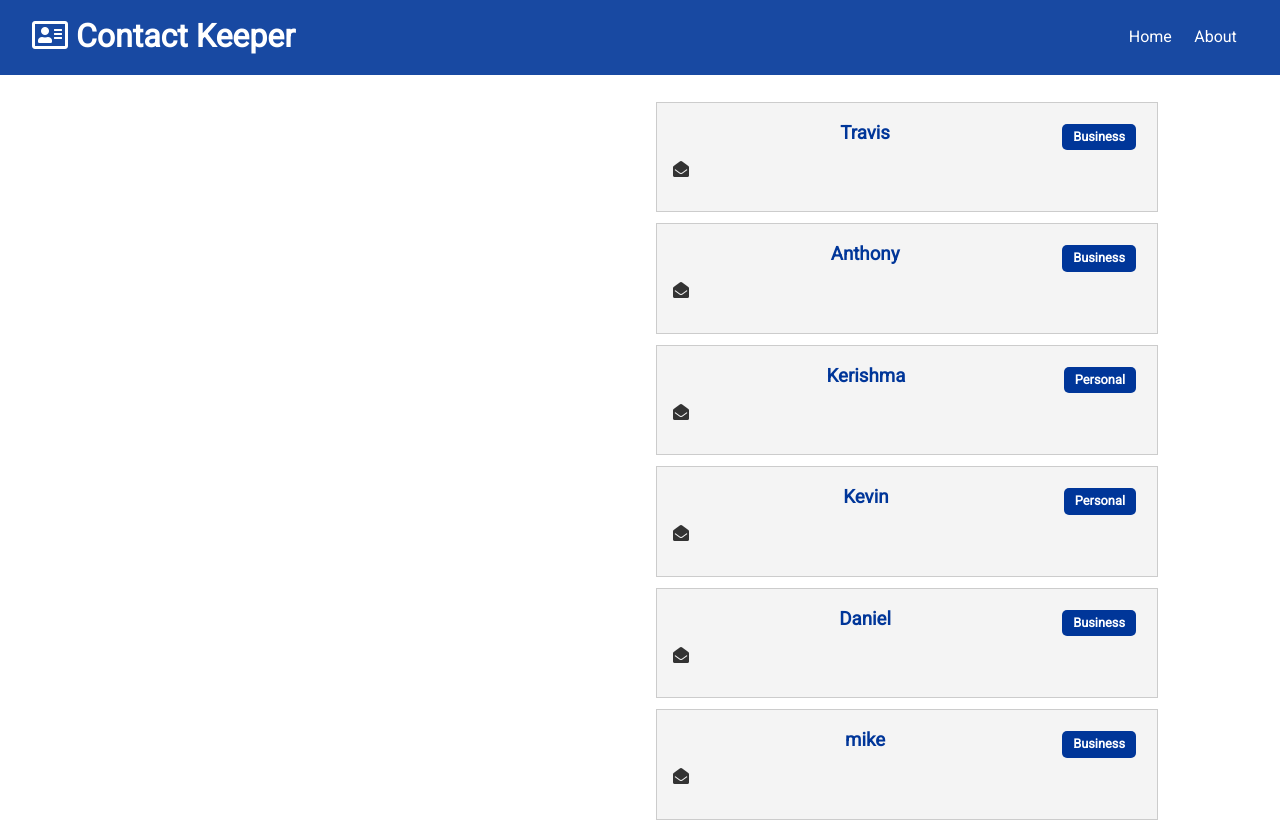
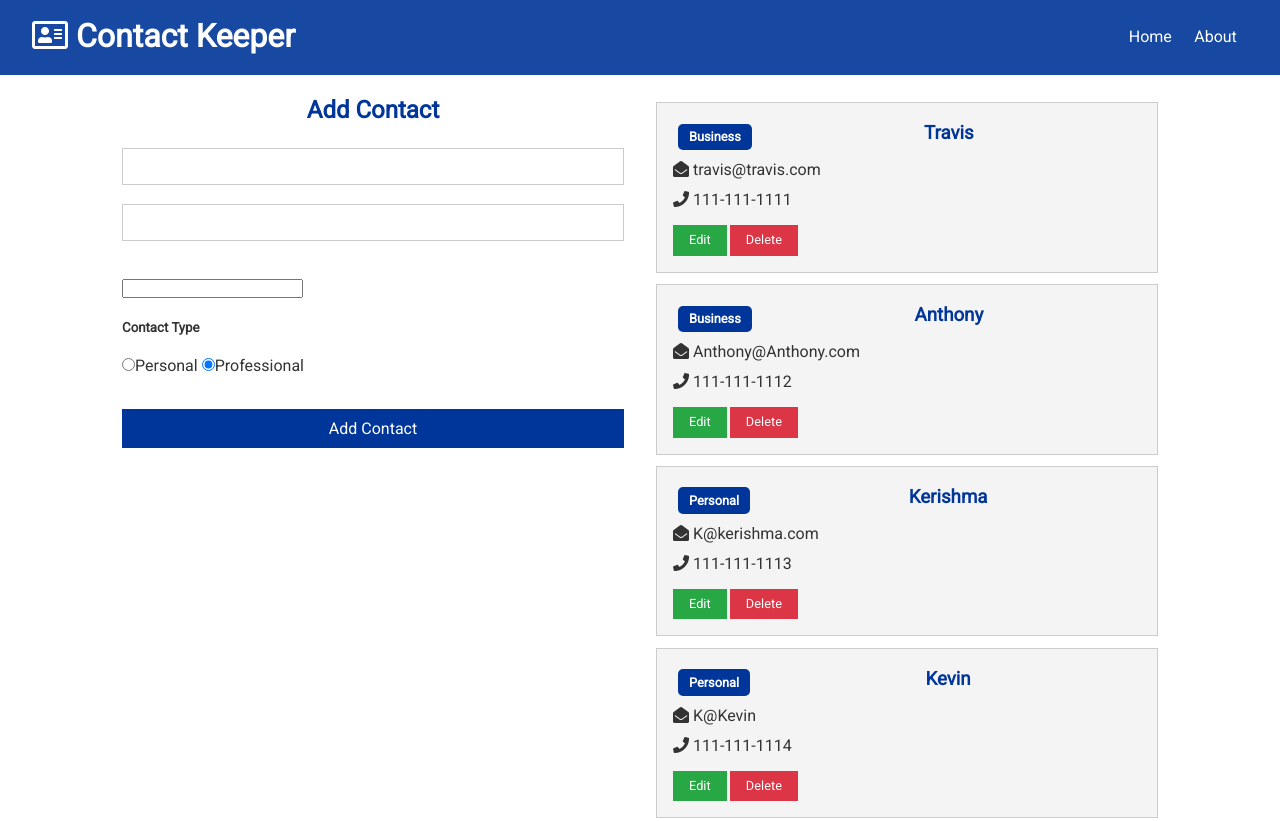
Before and after one commit to 14Anthony/myContact, a React (Create React App) app in the folder client/: page / in a window 1280 px wide. Shown: the top 821 px of the page. Built offline with nearby package versions, Linux system fonts and the light colour scheme.

Commit message:
finished a form for submit,  I think I can get a full crud op out of this?

```diff
--- /dev/null
+++ b/client/src/components/contacts/ContactForm.js
@@ -0,0 +1,55 @@
+import React, { useState } from 'react'
+
+const ContactForm = () => {
+    const [contact, setContact] = useState({
+        name: '',
+        email: '',
+        phone: '',
+        type: 'personal',
+
+    })
+    const { name, email, phone, type } = contact;
+
+    const onChange = (e) => setContact({ ...contact, [e.target.name]: e.target.value });
+
+    return (
+        <form>
+            <h2 className="text-primary">Add Contact</h2>
+            <input
+                type='text'
+                name='Name'
+                value={name}
+                onChange={onChange}
+            />
+            <input
+                type='email'
+                name='Email'
+                value={email}
+                onChange={onChange}
+            />
+            <input
+                type='phone'
+                name='Phone'
+                value={phone}
+                onChange={onChange}
+            />
+
+            <h5> Contact Type</h5>
+            <input type="radio"
+                name="type"
+                value="peronal"
+                checked={type === 'personal'} />Personal{"  "}
+
+            <input type="radio"
+                name="type"
+                value="professional"
+                checked={type === 'personal'} />Professional{"  "}
+
+            <div>
+                <input type='submit' value="Add Contact" className="btn btn-primary btn-block" />
+            </div>
+        </form>
+    )
+}
+
+export default ContactForm
--- a/client/src/components/contacts/ContactItem.js
+++ b/client/src/components/contacts/ContactItem.js
@@ -1,4 +1,6 @@
 import React from 'react'
+import PropTypes from 'prop-types'
+import { propTypes } from 'react-bootstrap/esm/Image';
 // import { badge } from 'react-bootstrap'
 
 const ContactItem = ({ contact }) => {
@@ -9,18 +11,28 @@ const ContactItem = ({ contact }) => {
         <div className='card bg-light'>
             <h3 className="text-primary text-lefts">
 
-                {name}{" "}<span style={{ float: 'right' }} className={'badge ' + (type === "professional" ? 'badge-success' : 'badge-primary')}>
+                {name}{" "}<span style={{ float: 'left' }} className={'badge ' + (type === "professional" ? 'badge-success' : 'badge-primary')}>
                     {type.charAt(0).toUpperCase() + type.slice(1)}
                 </span>
             </h3>
             <ul className="list">
                 {email && (<li>
-                    <i className="fas fa-envelope-open"></i>
+                    <i className="fas fa-envelope-open"></i> {email}
+                </li>)}
+                {phone && (<li>
+                    <i className="fas fa-phone"></i> {phone}
                 </li>)}
 
             </ul>
+            <p>
+                <button className="btn btn-success btn-sm">Edit</button>
+                <button className="btn btn-danger btn-sm">Delete</button>
+
+            </p>
         </div>
     );
 };
-
+// ContactItem.propTypes = {
+//     contact: propTypes.object.isRequired
+// };
 export default ContactItem
--- a/client/src/components/pages/Home.js
+++ b/client/src/components/pages/Home.js
@@ -1,6 +1,7 @@
 import React from 'react'
 import { Form, Col, Button } from 'react-bootstrap'
 import Contacts from '../contacts/Contacts'
+import ContactForm from '../contacts/ContactForm'
 
 
 const Home = () => {
@@ -8,7 +9,7 @@ const Home = () => {
 
         <div className="grid-2">
             <div>
-
+                <ContactForm />
             </div>
 
             <div>
```
